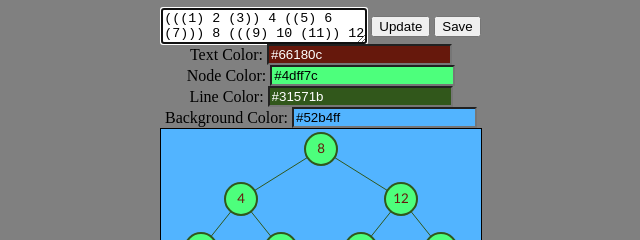
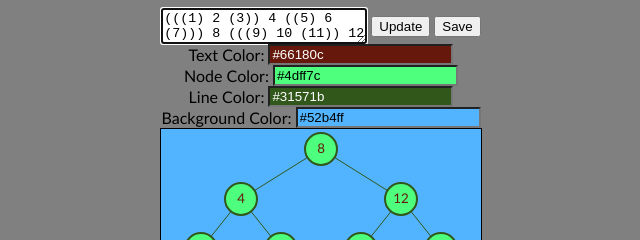
Before and after one commit to Duta/420blazeit, a plain HTML site: page index.html in a window 1280 px wide. Shown: the top 240 px of the page, 319-959 px from the left. Drawn offline with Linux system fonts and the light colour scheme.

Commit message:
Less hideous fonts

```diff
--- a/index.html
+++ b/index.html
@@ -19,6 +19,9 @@
     }
     .centeringdiv > * {
       vertical-align: middle;
+    }
+    label {
+      font-family: Calibri, Candara, Segoe, "Segoe UI", Optima, Arial, sans-serif;
     }
   </style>
 
```
